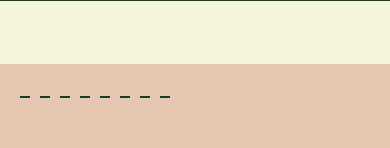
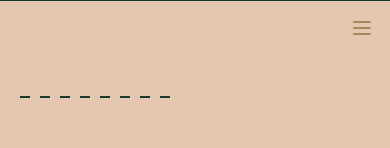
Before and after one commit to litableau/LitableAU-Website, a Next.js app: page /events in a window 390 px wide. Shown: the top 148 px of the page. Built offline with nearby package versions, Linux system fonts and the light colour scheme.

Commit message:
Events css changed

```diff
--- a/app/EventsOutline.css
+++ b/app/EventsOutline.css
@@ -1,8 +1,11 @@
-/* Mobile dropdown color override (peacoat) */
+/* Portrait-only navbar tweaks: revert dropdown to emerald, menu button to peacoat */
 @media (max-width: 768px) and (orientation: portrait) {
   .mobile-dropdown {
-    background: #A7885E; /* peacoat */
+    background: rgb(23,58,43); /* emerald */
     border-color: rgba(245, 235, 219, 0.2);
+  }
+  .mobile-menu-button {
+    color: #A7885E; /* peacoat */
   }
 }
 /* Vintage Events Page Styles */
@@ -466,7 +469,7 @@
 
   .event-listing {
     max-width: 1200px;
-  margin: 0 0 2rem 0;
+  margin: 0 auto 2rem;
     display: flex;
     align-items: center;
     padding: 2rem;
--- a/app/events/page.tsx
+++ b/app/events/page.tsx
@@ -8,7 +8,7 @@ export default function EventsPage() {
   const events: Event[] = sampleEvents;
 
   return (
-    <main className="min-h-screen bg-[#F5F5DC] dark:bg-[#8B7355]">
+    <main className="min-h-screen bg-[#E5C7B1] dark:bg-[#8B7355]">
       <Navbar />
       <div className="pt-16">
         <EventsOutline events={events} />
--- a/components/ui/navbar.tsx
+++ b/components/ui/navbar.tsx
@@ -92,7 +92,7 @@ export function Navbar() {
         <div className="md:hidden absolute top-4 right-4">
           <button
             onClick={() => setIsOpen(!isOpen)}
-            className="text-[#f5f5dc] hover:text-[#f5f5dc]/80 transition-colors duration-200"
+            className="mobile-menu-button text-[#f5f5dc] hover:text-[#f5f5dc]/80 transition-colors duration-200"
           >
             {isOpen ? <X className="h-6 w-6" /> : <Menu className="h-6 w-6" />}
           </button>
```
